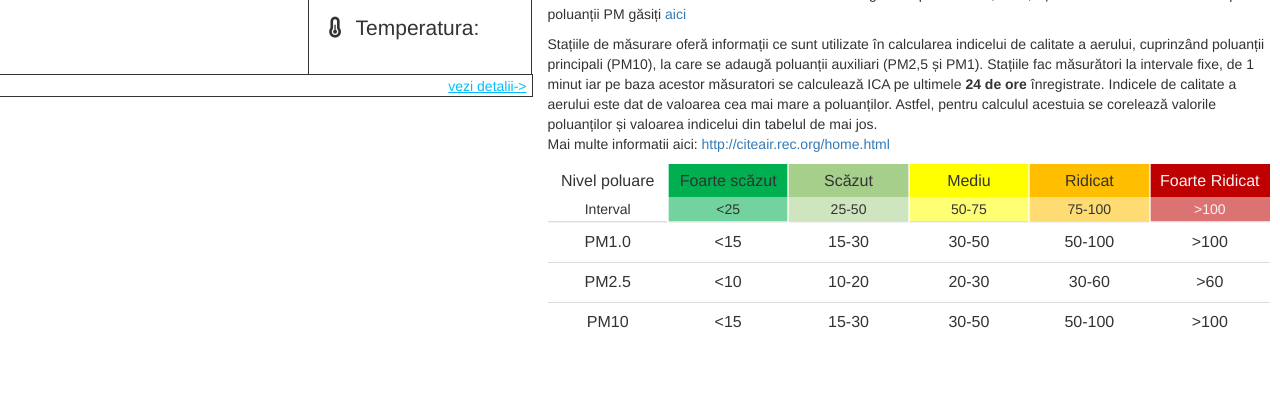
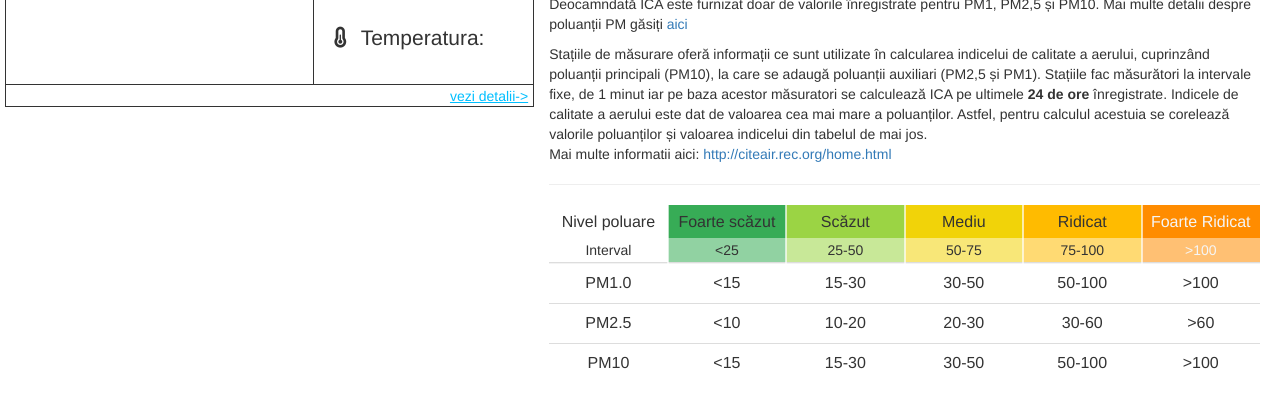
Before and after one commit to emanu11/uRADMonitorGraphs, a plain HTML site: page index.html in a window 1280 px wide. Shown: the part 136-544 px from the top of the page. Drawn offline with nearby package versions, Linux system fonts and the light colour scheme; no server answers; a web font is replaced by a local one.

Commit message:
update table colors to mach AQI index colors

```diff
--- a/assets/main.css
+++ b/assets/main.css
@@ -146,23 +146,23 @@ body {
 - - - - - - - - - - - - - - - - - - - - -  */
 
 .very-low {
-    background-color: #00af50;
+    background-color: #37ac56;
 }
 
 .low {
-    background-color: #a7cf8c;
+    background-color: #9bd444;
 }
 
 .medium {
-    background-color: #ffff00;
+    background-color: #f1d309;
 }
 
 .high {
-    background-color: #ffbf00;
+    background-color: #fb0;
 }
 
 .very-high {
-    background-color: #bf0000;
+    background-color: #ff8c00;
     color: whitesmoke;
 }
 
--- a/index.html
+++ b/index.html
@@ -22,7 +22,7 @@
     </script>
 </head>
 
-<body style="padding:10px;">
+<body style="padding:20px;">
     <div class="row">
         <div class="col-md-5">
             <div class="row">
@@ -86,7 +86,7 @@
                 <br />Mai multe informatii aici: <a
                     href="http://citeair.rec.org/home.html">http://citeair.rec.org/home.html</a>
             </p>
-
+            <hr />
             <p>
             <table id="tabel-ICA" class="table table-responsive">
                 <thead>
```
